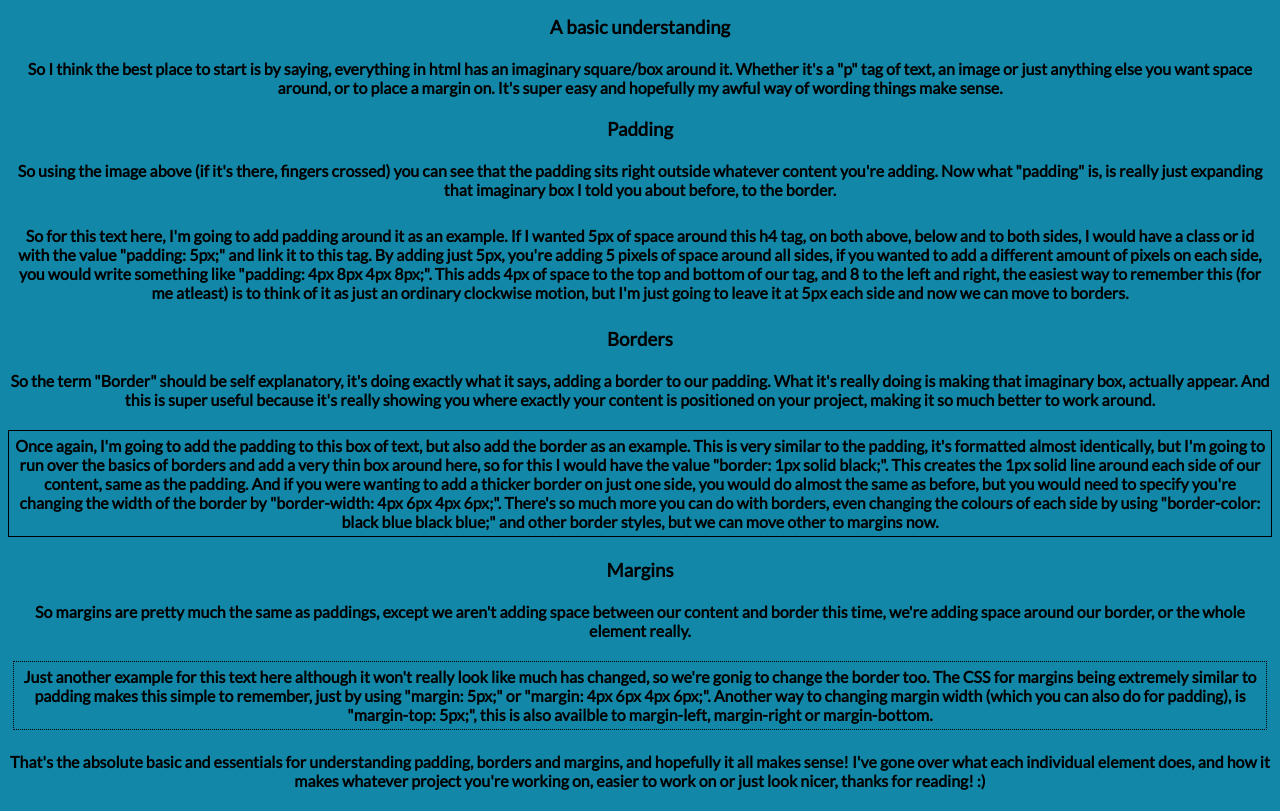
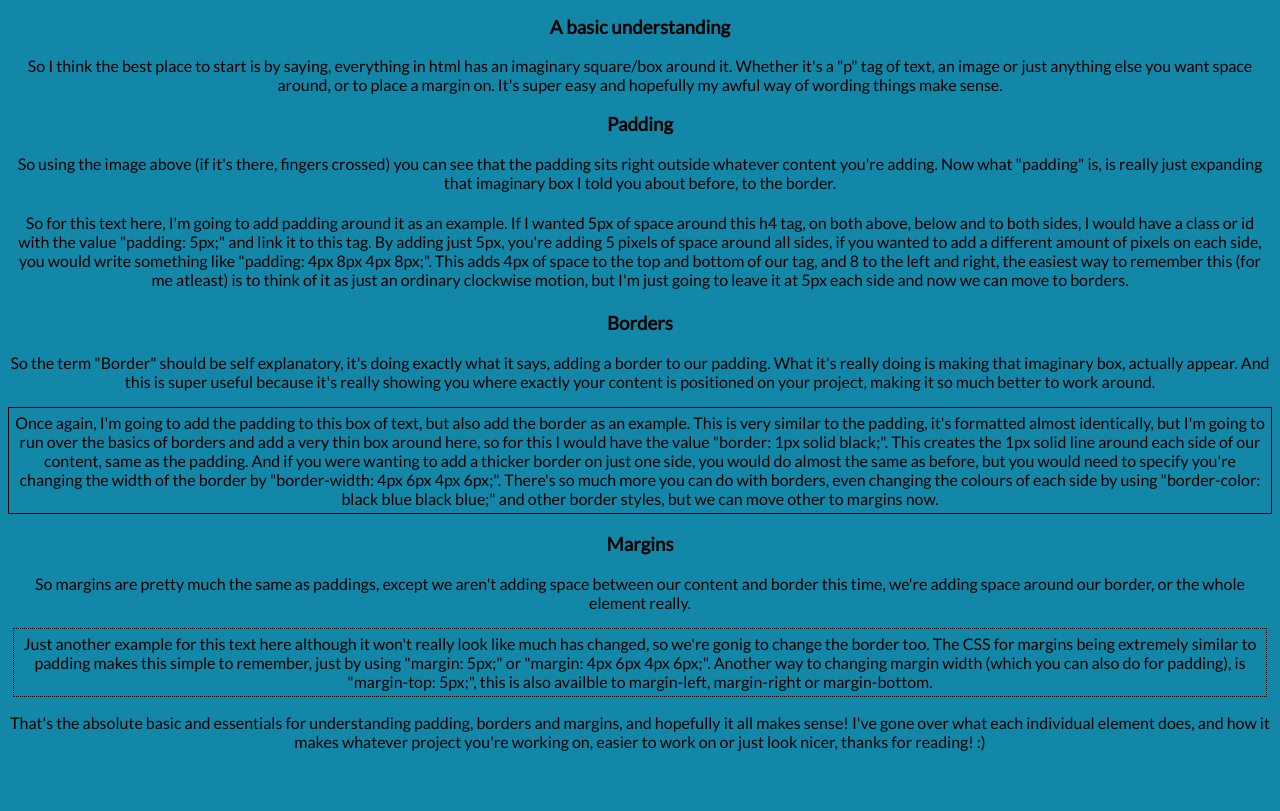
Before and after one commit to daniel-bridewell/daniel-bridewell.github.io, a plain HTML site: page blog/sprint2-technical.html in a window 1280 px wide. Shown: the part 492-1303 px from the top of the page. After the commit the page ends 1259 px from the top, so only its background shows below. Drawn offline with Linux system fonts and the light colour scheme.

Commit message:
Fixing tags

```diff
--- a/blog/sprint2-technical.html
+++ b/blog/sprint2-technical.html
@@ -23,39 +23,39 @@
     <img src="../images/margin.png" alt="Example" class="center">
 
     <h3> A basic understanding</h3>
-    <h4> So I think the best place to start is by saying, everything in html has an imaginary square/box around it. Whether it's a "p" tag of text, an image or just anything else
+    <p> So I think the best place to start is by saying, everything in html has an imaginary square/box around it. Whether it's a "p" tag of text, an image or just anything else
       you want space around, or to place a margin on. It's super easy and hopefully my awful way of wording things make sense.
-    </h4>
+    </p>
 
     <h3> Padding </h3>
-    <h4> So using the image above (if it's there, fingers crossed) you can see that the padding sits right outside whatever content you're adding. Now what "padding" is,
+    <p> So using the image above (if it's there, fingers crossed) you can see that the padding sits right outside whatever content you're adding. Now what "padding" is,
       is really just expanding that imaginary box I told you about before, to the border.
-    </h4>
-    <h4 class="padtest"> So for this text here, I'm going to add padding around it as an example. If I wanted 5px of space around this h4 tag, on both above, below and to both sides, I would
+    </p>
+    <p class="padtest"> So for this text here, I'm going to add padding around it as an example. If I wanted 5px of space around this h4 tag, on both above, below and to both sides, I would
       have a class or id with the value "padding: 5px;" and link it to this tag. By adding just 5px, you're adding 5 pixels of space around all sides, if you wanted to add a different amount of pixels
     on each side, you would write something like "padding: 4px 8px 4px 8px;". This adds 4px of space to the top and bottom of our tag, and 8 to the left and right, the easiest
-  way to remember this (for me atleast) is to think of it as just an ordinary clockwise motion, but I'm just going to leave it at 5px each side and now we can move to borders. </h4>
+  way to remember this (for me atleast) is to think of it as just an ordinary clockwise motion, but I'm just going to leave it at 5px each side and now we can move to borders. </p>
 
     <h3> Borders </h3>
-    <h4> So the term "Border" should be self explanatory, it's doing exactly what it says, adding a border to our padding. What it's really doing is making that imaginary box,
+    <p> So the term "Border" should be self explanatory, it's doing exactly what it says, adding a border to our padding. What it's really doing is making that imaginary box,
       actually appear. And this is super useful because it's really showing you where exactly your content is positioned on your project, making it so much better to work around.
-    </h4>
-    <h4 class="bortest"> Once again, I'm going to add the padding to this box of text, but also add the border as an example. This is very similar to the padding, it's formatted almost identically,
+    </p>
+    <p class="bortest"> Once again, I'm going to add the padding to this box of text, but also add the border as an example. This is very similar to the padding, it's formatted almost identically,
       but I'm going to run over the basics of borders and add a very thin box around here, so for this I would have the value "border: 1px solid black;". This creates the 1px solid line
       around each side of our content, same as the padding. And if you were wanting to add a thicker border on just one side, you would do almost the same as before, but you would
       need to specify you're changing the width of the border by "border-width: 4px 6px 4px 6px;". There's so much more you can do with borders, even changing the colours of each side
       by using "border-color: black blue black blue;" and other border styles, but we can move other to margins now.
-    </h4>
+    </p>
 
     <h3> Margins </h3>
-    <h4> So margins are pretty much the same as paddings, except we aren't adding space between our content and border this time, we're adding space around our border, or the
+    <p> So margins are pretty much the same as paddings, except we aren't adding space between our content and border this time, we're adding space around our border, or the
       whole element really.
-    </h4>
-    <h4 class="fintest"> Just another example for this text here although it won't really look like much has changed, so we're gonig to change the border too. The CSS for margins being extremely similar
+    </p>
+    <p class="fintest"> Just another example for this text here although it won't really look like much has changed, so we're gonig to change the border too. The CSS for margins being extremely similar
       to padding makes this simple to remember, just by using "margin: 5px;" or "margin: 4px 6px 4px 6px;". Another way to changing margin width (which you can also do for padding), is
       "margin-top: 5px;", this is also availble to margin-left, margin-right or margin-bottom.
-    </h4>
-    <h4> That's the absolute basic and essentials for understanding padding, borders and margins, and hopefully it all makes sense! I've gone over what each individual element does,
+    </p>
+    <p> That's the absolute basic and essentials for understanding padding, borders and margins, and hopefully it all makes sense! I've gone over what each individual element does,
       and how it makes whatever project you're working on, easier to work on or just look nicer, thanks for reading! :)
-    </h4>
+    </p>
   </body>
```
Also changed, not shown: blog/sprint1-cultural.html (+2 -2 lines), blog/sprint2-cultural.html (+2 -2 lines).
